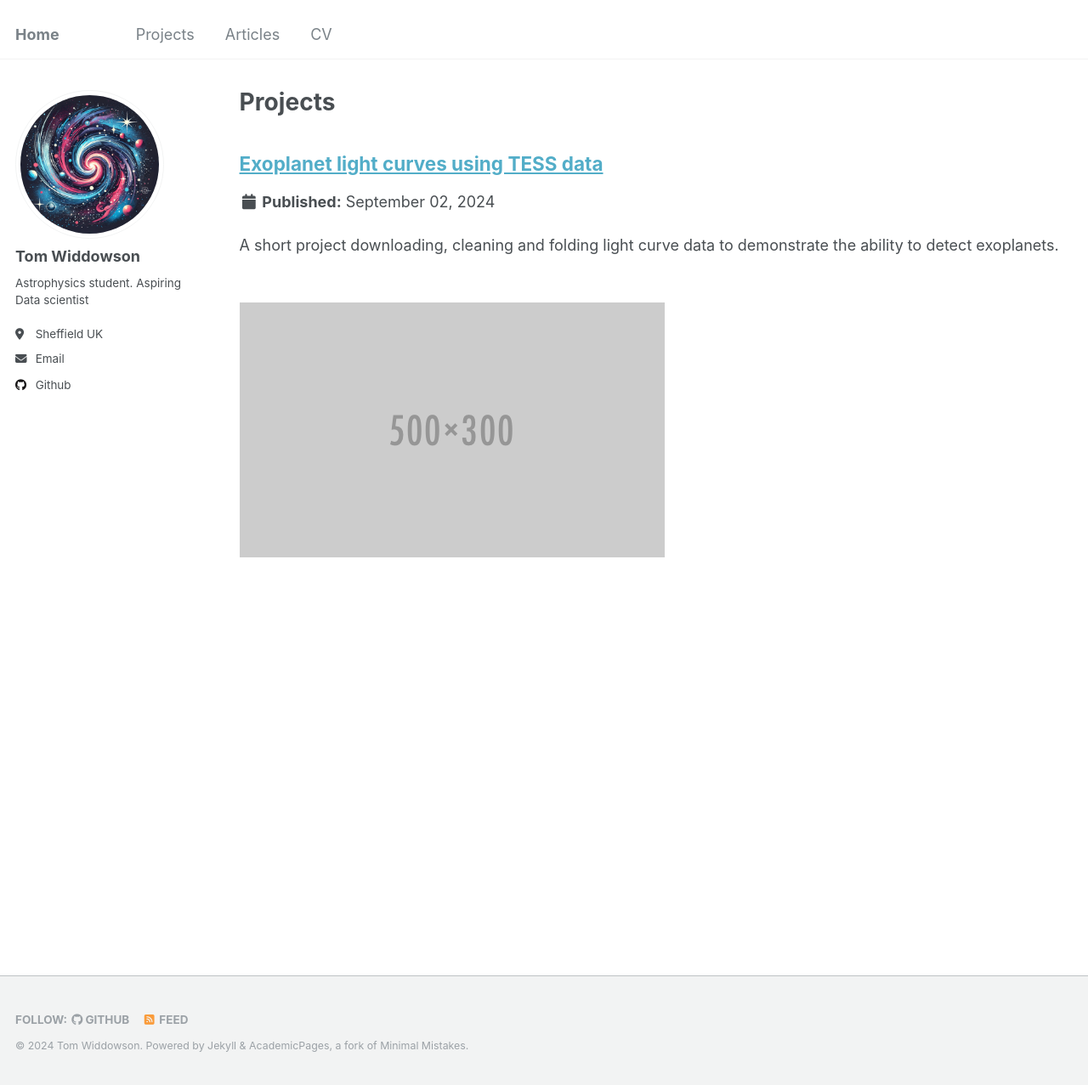
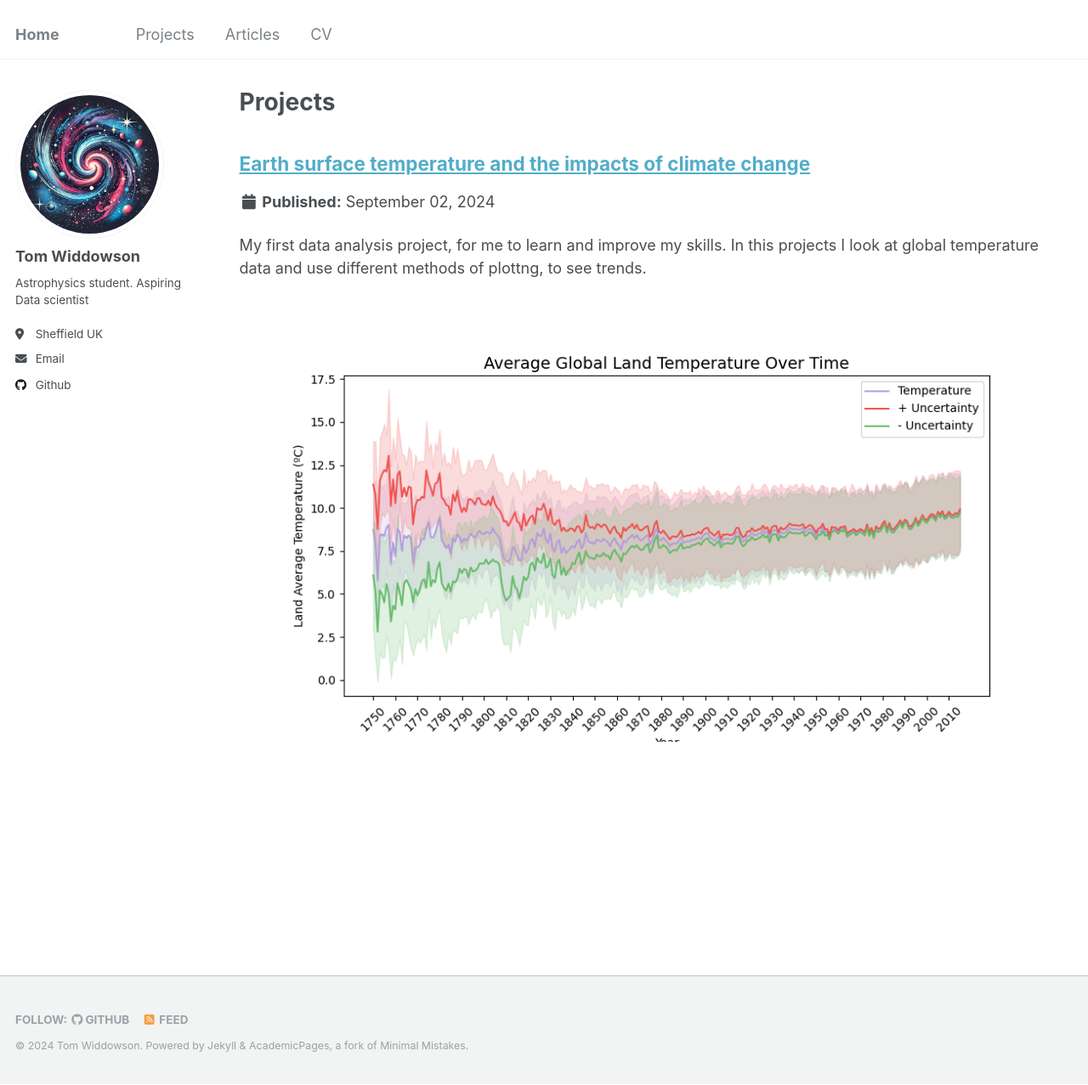
Before and after one commit to tomhwidd/tomhwidd.github.io, a Jekyll site: the page built from _pages/portfolio.html, in a window 1280 px wide and 1277 px high. Shown: the whole window at 85% size. Built offline with Jekyll 4.4.1, drawn with Linux system fonts in a browser that asks for light colours.

Commit message:
updated project 1

```diff
--- a/_portfolio/portfolio-1.md
+++ b/_portfolio/portfolio-1.md
@@ -1,6 +1,6 @@
 ---
-title: "Exoplanet light curves using TESS data"
-excerpt: "A short project downloading, cleaning and folding light curve data to demonstrate the ability to detect exoplanets. <br/><br/> <br/><img src='/images/500x300.png'>"
+title: "Earth surface temperature and the impacts of climate change "
+excerpt: "My first data analysis project, for me to learn and improve my skills. In this projects I look at global temperature data and use different methods of plottng, to see trends. <br/><br/> <br/><img src='/images/projects/global_temps/global_land_average.png'>"
 collection: portfolio
 ---
 
```
